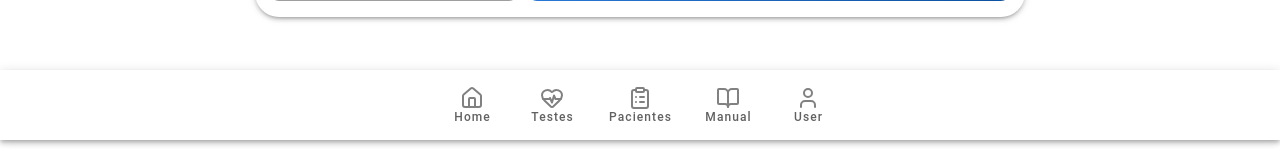
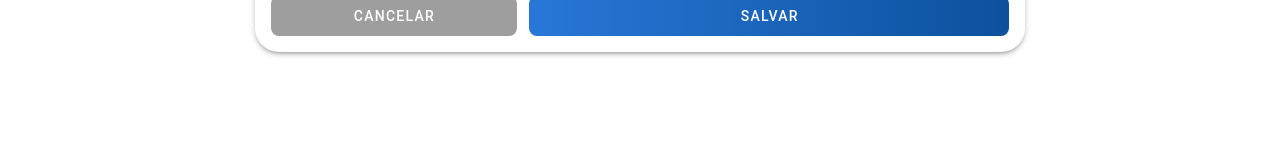
Before and after one commit to fabricadesoftware-ifc/fabricaGPTER_frontEnd, a Vue app: page /edit-patient in a window 1280 px wide. Shown: the part 660-809 px from the top of the page. Built offline with nearby package versions, Linux system fonts and the light colour scheme; a small style sheet from the web is missing.

Commit message:
FEAT: Adicionar condicional referente ao tamanho da tela para navbar mobile #1

```diff
--- a/src/layouts/default.vue
+++ b/src/layouts/default.vue
@@ -3,9 +3,12 @@
     <router-view />
   </v-main>
 
-  <NavBar />
+  <NavBar v-if="smAndDown" />
 </template>
 
 <script setup>
-  import NavBar from '@/components/NavBar.vue'
+import NavBar from '@/components/NavBar.vue'
+import { useDisplay } from 'vuetify';
+
+const { smAndDown } = useDisplay()
 </script>
```
